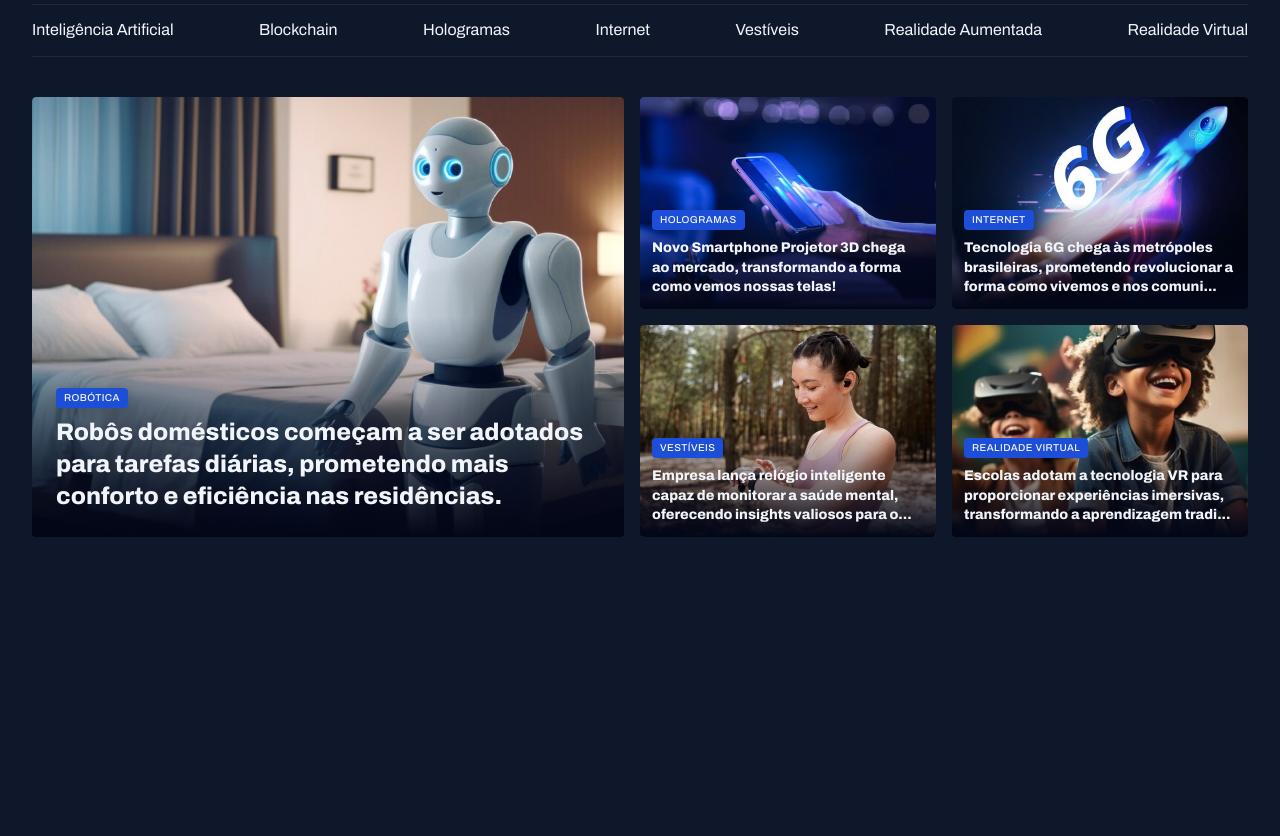
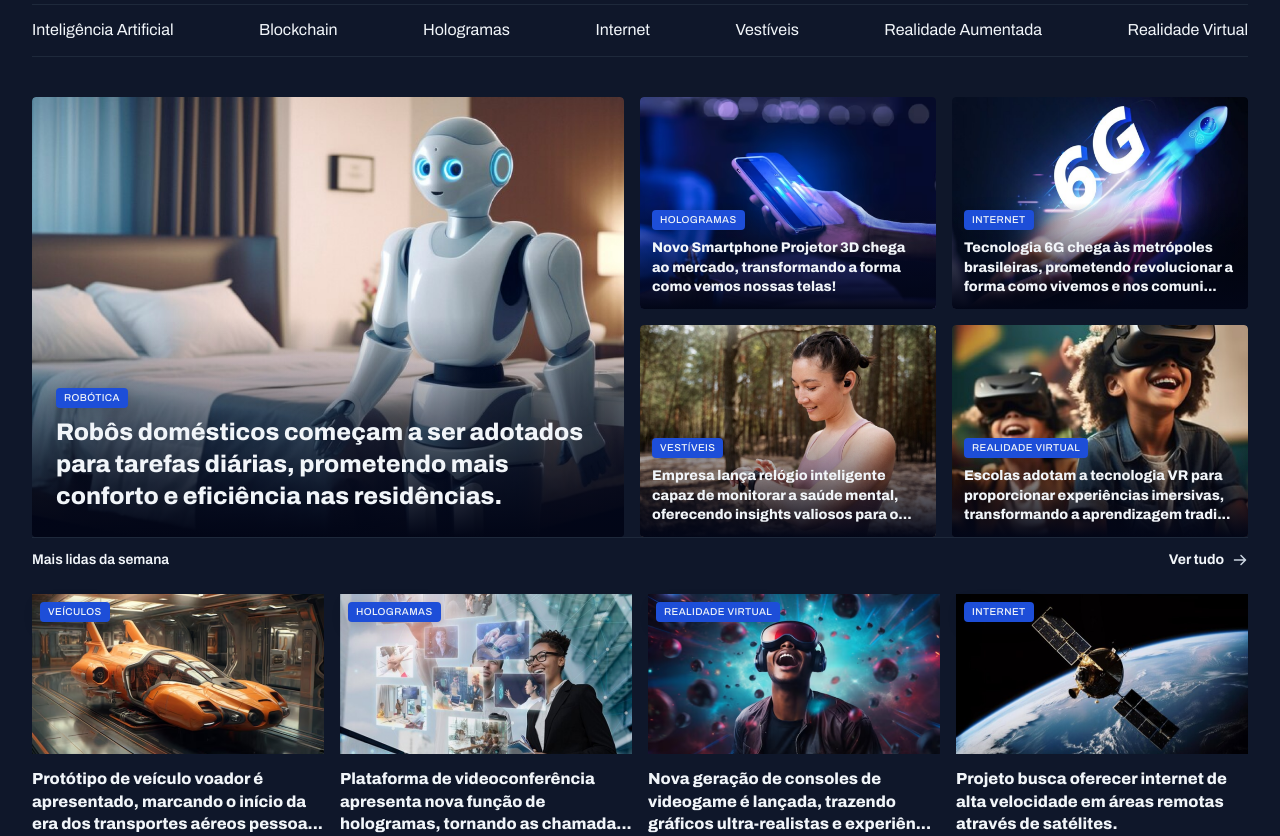
Before and after one commit to DevMarcosVinic/Portal-de-Noticias, a plain HTML site: page index.html in a window 1280 px wide. Shown: the part 74-910 px from the top of the page. Before the commit the page ends 800 px from the top, so only its background shows below. Drawn offline with Linux system fonts and the light colour scheme.

Commit message:
Estruturando seção Mais Lidas

```diff
--- a/index.html
+++ b/index.html
@@ -82,6 +82,42 @@
                 </figure>
             </div>
         </section>
+
+        <section id="weekly">
+            <header class="grid grid-flow-col">
+                <h3>Mais lidas da semana</h3>
+                <a href="#" class="grid grid-flow-col">
+                    <strong>Ver tudo</strong>
+                    <span></span>
+                </a>
+            </header>
+
+            <div class="grid gap-16">
+                <figure>
+                    <span class="content-tag">veículos</span>
+                    <img src="assets/images/Image 06.png" alt="">
+                    <p>Protótipo de veículo voador é apresentado, marcando o início da era dos transportes aéreos pessoa...</p>
+                </figure>
+
+                <figure>
+                    <span class="content-tag">hologramas</span>
+                    <img src="assets/images/Image 07.png" alt="">
+                    <p>Plataforma de videoconferência apresenta nova função de hologramas, tornando as chamada...</p>
+                </figure>
+
+                <figure>
+                    <span class="content-tag">realidade virtual</span>
+                    <img src="assets/images/Image 08.png" alt="">
+                    <p>Nova geração de consoles de videogame é lançada, trazendo gráficos ultra-realistas e experiên...</p>
+                </figure>
+
+                <figure>
+                    <span class="content-tag">internet</span>
+                    <img src="assets/images/Image 09.png" alt="">
+                    <p>Projeto busca oferecer internet de alta velocidade em áreas remotas através de satélites.</p>
+                </figure>
+            </div>
+        </section>
     </main>
 </body>
 </html>
--- a/styles/styles.css
+++ b/styles/styles.css
@@ -27,11 +27,59 @@ main {
     margin-top: 40px;
 }
 
+section header {
+    border-top: 1px solid var(--stroke-color);
+    padding-block: 12px 24px;
+    font: var(--text-span);
+
+    a {
+        justify-self: end;
+        align-items: center;
+        gap: 8px;
+
+        span {
+            background-image: url(../assets/icons/ArrowRight.svg);
+            width: 16px;
+            height: 16px;
+        }
+
+        &:hover span {
+            background-image: url(../assets/icons/ArrowRightHover.svg);
+        }
+    }
+}
+
 #featured {
     img {
         height: 100%;
         object-fit: cover;
         border-radius: 4px;
+    }
+}
+
+#weekly {
+
+    &>div {
+        grid-template-columns: repeat(4, 292px);
+    }
+
+    img {
+        height: 160px;
+    }
+
+    figure {
+        position: relative;
+
+        .content-tag {
+            position: absolute;
+            top: 8px;
+            left: 8px;
+        }
+
+        p {
+            margin-top: 8px;
+            font-weight: 800;
+        }
     }
 }
 
```
